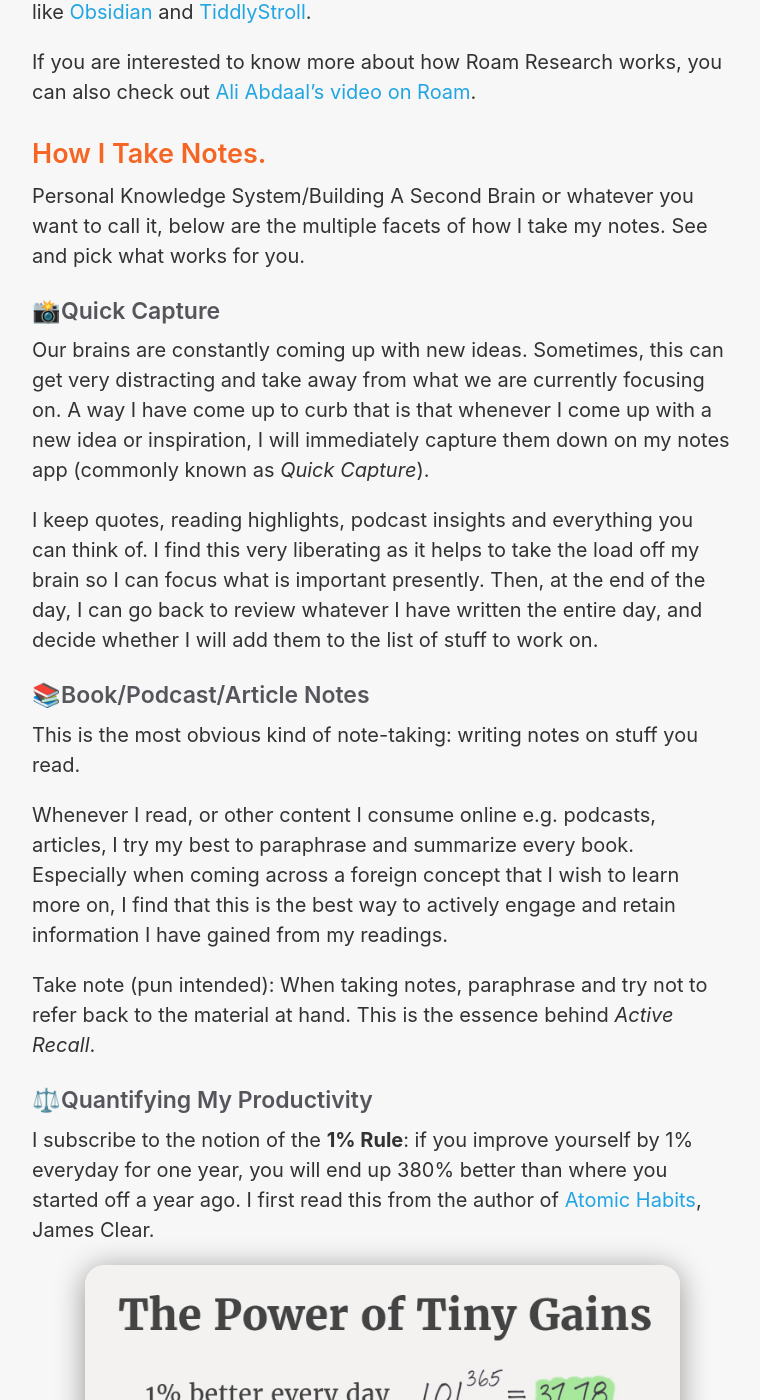
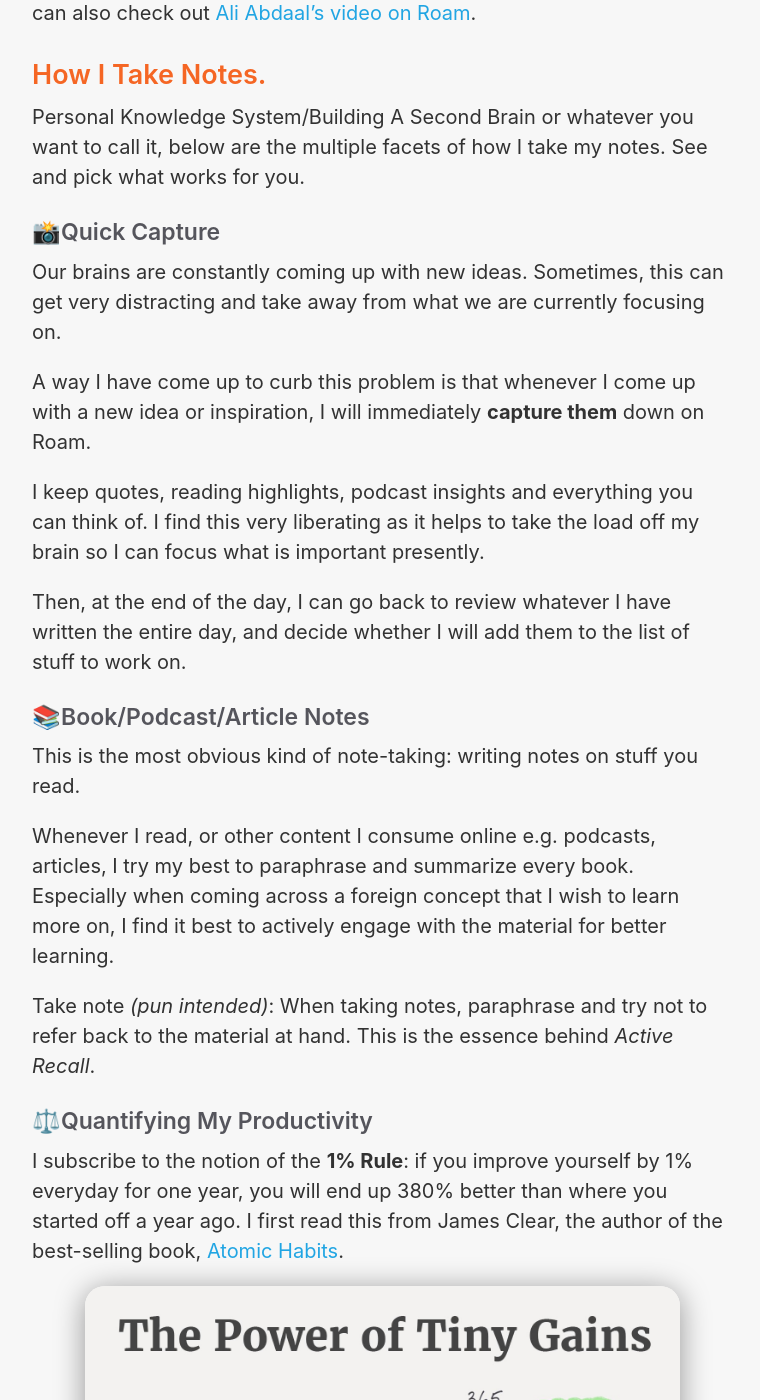
Before and after one commit to hiivan/hiivan.github.io, a Jekyll site: the page built from _posts/2020-07-29-a-beginners-guide-to-note-taking-for-your-life.md, in a window 1280 px wide and 1400 px high, scrolled down 5366 px. Shown: the whole window, without its empty margins (258-1018 px from the left). Built offline with Jekyll 4.4.1, drawn with Linux system fonts in a browser that asks for light colours; nearby versions of some CDN libraries; comment, search, counter and statistics services are not loaded; some of the changed text lies outside the part shown.

Commit message:
new post v1.2

```diff
--- a/_posts/2020-07-29-a-beginners-guide-to-note-taking-for-your-life.md
+++ b/_posts/2020-07-29-a-beginners-guide-to-note-taking-for-your-life.md
@@ -1,23 +1,23 @@
 ---
 layout: post
-title: A Beginner's Guide to Note-Taking for Your Life.
+title: A Beginner's Guide to Note-Taking (for your Life).
 date: 2020-07-29
 categories: Posts📌
 tags: [note-taking]
 last_modified_at:
 ---
 
-All my life, I face with the frustration of a short-term memory. I would easily forget things I have just read or learnt two minutes ago. Most of what I consume do not stay permanent in my memory. That is the fleetingness of life.
+Note-taking has become a huge part of my life. It has helped me retain information better, and ensures that I am constantly learning everyday.
 
-Today, note-taking is a huge part of my life. It has helped me retain information better, and ensures that I am constantly learning everyday. Twitter user [@visakanv](https://twitter.com/visakanv) beautifully describes journaling [though also highly applicable to note-taking in general] in this tweet:
+Twitter user [@visakanv](https://twitter.com/visakanv) beautifully describes journaling [though also highly applicable to note-taking in general] in this twitter thread:
 
 <blockquote class="twitter-tweet tw-align-center" data-conversation="none"><p lang="en" dir="ltr">So in a way journaling for yourself is a radical act! It’s an act of self-ownership, self-education. It’s about setting your own curriculum, defining your own worldview, deciding for yourself what is important. I don’t think this should be outsourced to others, but that’s my POV</p>&mdash; youtube.com/visakanv (❤️ if you subscribe!) (@visakanv) <a href="https://twitter.com/visakanv/status/1087436197410959361?ref_src=twsrc%5Etfw">January 21, 2019</a></blockquote> <script async src="https://platform.twitter.com/widgets.js" charset="utf-8"></script>
 
-I recommend you take a look at the entire [twitter thread](https://twitter.com/visakanv/status/1087427752498614272), to explain how powerful note-taking for your life can be.
-
 ## Why I Take Notes.
 
-Oftentimes, when people think of taking notes, they associate it to studying for an exam. But the fact is, we are constantly learning new things everyday. So if you are all about living life to the fullest and improving yourself as a person, then why would you not transfer this concept of note-taking to your own personal life?
+Oftentimes, when people think of taking notes, they associate it to *studying for an exam*.
+
+But the fact is, we are constantly learning new things everyday. So if you are all about living life to the fullest and improving yourself as a person, then why would you not transfer this concept of note-taking to your own personal life?
 
 One of the best thing *writing* things down can do for you is to __sharpen your thinking__. Sitting down and putting the work to synthesizing your thoughts can help to produce better quality ideas. If I find myself having an abstract thought in my head that it is hard to express in words, penning them down can help to solidify and refine the idea.
 
@@ -25,7 +25,9 @@
 
 ## Active Recall and Spaced Repetition
 
-When I was a student in junior college studying for 'A' Levels, the content we were learning were becoming more and more complex. So I started searching up study techniques to optimize my learning. I came across [Ali Abdaal's YouTube videos](https://youtu.be/ukLnPbIffxE) on _Active Recall_ and _Spaced Repetition_, and these techniques stuck with me till this day. These were legitimate, scientifically backed<sup id="fnref:1"><a href="#fn:1" class="footnote">1</a></sup> advice, in contrast to the plethora of "Top 101 Study Tips" listicles online that sounds good but doesn't work.
+When I was a student in junior college studying for 'A' Levels, the content we were learning were becoming more and more complex. So I started searching up study techniques to optimize my learning.
+
+I came across [Ali Abdaal's YouTube videos](https://youtu.be/ukLnPbIffxE) on _Active Recall_ and _Spaced Repetition_, and these techniques stuck with me till this day. These were legitimate, scientifically backed<sup id="fnref:1"><a href="#fn:1" class="footnote">1</a></sup> advice, in contrast to the plethora of "*Top 101 Study Tips*" listicles online that sounds good but doesn't work.
 
 (Spoiler alert: Active Recall trumps other study techniques like rereading, highlighting and blindly writing notes, in terms of examination performance.)
 
@@ -47,9 +49,9 @@
 
 > Without a little extra care to preserve these valuable resources, our precious knowledge remains siloed and scattered across dozens of different locations.
 
-Mind = Blown 🤯. This perpetual problem that has bothered my mind for ages, perfectly articulated right here.
+Mind = Blown 🤯. This perpetual problem that has always bothered my mind (but could never find the words for it) was perfectly articulated by this excerpt.
 
-The article then introduced a solution: [Building A Second Brain](https://www.buildingasecondbrain.com/). BASB is a methodology for "preserving your ideas, and turning them into reality".
+The article then introduced a solution: [Building A Second Brain](https://www.buildingasecondbrain.com/). BASB is a methodology for "preserving your ideas, and turning them into reality". The article explains it like this:
 
 >We are constantly generating ideas. Yet, without a little extra care to preserve these valuable resources, our precious knowledge remains siloed and scattered across dozens of different locations.
 >
@@ -57,57 +59,68 @@
 
 Information overload is a plague of today's society. Building a digital system where you can deposit all your thoughts and learnings there is quintessential for knowledge workers in this day and age.
 
-A similar concept would be having a [Personal Knowledge System](https://en.wikipedia.org/wiki/Personal_knowledge_management). PKM involves the bottom-up approach of “collecting information that a person uses to gather, classify, store, search, retrieve and share knowledge in their daily activities”<sup id="fnref:4"><a href="#fn:4" class="footnote">4</a></sup>.
+Another similar concept is the [Personal Knowledge System](https://en.wikipedia.org/wiki/Personal_knowledge_management). PKM involves the bottom-up approach of *collecting information that a person uses to gather, classify, store, search, retrieve and share knowledge in their daily activities*<sup id="fnref:4"><a href="#fn:4" class="footnote">4</a></sup>.
 
 ## Note-Taking App: Roam Research
 
-_(This segment talks about my favourite note-taking app, Roam Research. If you already have a good note-taking app that you use and don't wish to know more about Roam, you may [skip to the next segment] of the article.)_
+<i>(This segment talks about my favourite note-taking app, Roam Research. If you already have a good note-taking app you use and and wish to the next segment of the article, click <a href="#next_section">here</a>.)</i>
 
 In search for an appropriate medium for BASB, I discovered [Roam Research](https://roamresearch.com/). I have been using it ever since and have never looked back.
 
 <picture>
   <img src="/assets/roam-showcase.png" height="100%" width="100%" class="dark-mode-opacity">
   <figure>
-    <figcaption><b>Source:</b> <a href="https://roamresearch.com/">Roam Research</a> official site.</figcaption>
+    <figcaption><b>Source:</b> <a href="https://roamresearch.com/">Roam Research</a>'s official site.</figcaption>
   </figure>
 </picture>
-### What makes Roam different from the rest of the other note-taking apps?
+### What makes Roam different from the other note-taking apps?
 
-Note-taking apps typically function hierarchically. You create categories, and within each categories are sub-categories and within them contain notes. The problem with this is that we face the issue of deciding where to put these notes under, since they can belong to multiple categories.
+Note-taking apps typically function **hierarchically**.
 
-Roam Research is a note-taking application for networked thought. It seeks to make note-taking function more like how a brain processes information. Whenever you have an idea, your brain will create multiple associations to it. Thinking of linked concepts will help you recall that idea.
+You create categories, and within each categories are sub-categories and within them contain notes. The problem with this is that we face the issue of deciding where to put these notes under, since they can belong to multiple categories.
 
-Likewise, Roam seeks to associate notes with other notes via **bi-directional linking**, making it easier to connect your ideas. It becomes your second brain. Your notes do not just sit there idly like other note apps. Roam encourages serendipity and *Spaced Repetition* by letting you to continuously revisit past notes.
+Roam Research is a note-taking application for **networked thought**.
 
-For those tinkerers out there, you can even create your own custom CSS and JavaScript themes! (Shameless plug: check out my theme [CyanoRoam](https://github.com/hiivan/CyanoRoam) on Github.)
+It seeks to make note-taking function more like how a brain processes information. Whenever you have an idea, your brain will create multiple associations to it. Thinking of linked concepts will help you recall that idea.
+
+Likewise, Roam seeks to associate notes with other notes via *bi-directional linking*, making it easier to connect your ideas. It becomes your second brain. Your notes do not just sit there idly like other note apps. Roam encourages serendipity and *Spaced Repetition* by letting you to continuously revisit past notes.
+
+For those tinkerers out there, you can even create your own custom CSS and JavaScript themes! (Shameless plug: check out my theme [CyanoRoam](https://github.com/hiivan/CyanoRoam) on Github).
 
 ### Pricing
 
-The bummer is that after their 31-days free trial, they start with a whopping $15/month and $7.50/month for students afterwards. It is a really steep price. I was lucky enough to have been part of their beta program so my graph is free indefinitely 😁. If you are not willing to spend that much money on it, I recommend looking into other [Roam alternatives](https://nesslabs.com/roam-research-alternatives) like [Obsidian](https://obsidian.md/) and [TiddlyStroll](https://giffmex.org/experiments/stroll.experiment.html).
+The bummer is that after their 31-days free trial, they start with a whopping $15/month and $7.50/month for students afterwards. If you are not willing to spend that much money on it, I recommend looking into other [Roam alternatives](https://nesslabs.com/roam-research-alternatives) like [Obsidian](https://obsidian.md/) and [TiddlyStroll](https://giffmex.org/experiments/stroll.experiment.html).
+
+(I was lucky enough to have been part of their beta program so my graph is free indefinitely 😁.)
 
 If you are interested to know more about how Roam Research works, you can also check out [Ali Abdaal's video on Roam](https://www.youtube.com/watch?v=bpikCLhpIRY).
 
+<a id="next_section"></a>
 ## How I Take Notes.
 
 Personal Knowledge System/Building A Second Brain or whatever you want to call it, below are the multiple facets of how I take my notes. See and pick what works for you.
 
 ### 📸Quick Capture
 
-Our brains are constantly coming up with new ideas. Sometimes, this can get very distracting and take away from what we are currently focusing on. A way I have come up to curb that is that whenever I come up with a new idea or inspiration, I will immediately capture them down on my notes app (commonly known as _Quick Capture_).
+Our brains are constantly coming up with new ideas. Sometimes, this can get very distracting and take away from what we are currently focusing on.
 
-I keep quotes, reading highlights, podcast insights and everything you can think of. I find this very liberating as it helps to take the load off my brain so I can focus what is important presently. Then, at the end of the day, I can go back to review whatever I have written the entire day, and decide whether I will add them to the list of stuff to work on.
+A way I have come up to curb this problem is that whenever I come up with a new idea or inspiration, I will immediately **capture them** down on Roam.
+
+I keep quotes, reading highlights, podcast insights and everything you can think of. I find this very liberating as it helps to take the load off my brain so I can focus what is important presently.
+
+Then, at the end of the day, I can go back to review whatever I have written the entire day, and decide whether I will add them to the list of stuff to work on.
 
 ### 📚Book/Podcast/Article Notes
 
 This is the most obvious kind of note-taking: writing notes on stuff you read.
 
-Whenever I read, or other content I consume online e.g. podcasts, articles, I try my best to paraphrase and summarize every book. Especially when coming across a foreign concept that I wish to learn more on, I find that this is the best way to actively engage and retain information I have gained from my readings.
+Whenever I read, or other content I consume online e.g. podcasts, articles, I try my best to paraphrase and summarize every book. Especially when coming across a foreign concept that I wish to learn more on, I find it best to actively engage with the material for better learning.
 
-Take note (pun intended): When taking notes, paraphrase and try not to refer back to the material at hand. This is the essence behind _Active Recall_.
+Take note *(pun intended)*: When taking notes, paraphrase and try not to refer back to the material at hand. This is the essence behind _Active Recall_.
 
 ### ⚖️Quantifying My Productivity
 
-I subscribe to the notion of the **1% Rule**: if you improve yourself by 1% everyday for one year, you will end up 380% better than where you started off a year ago. I first read this from the author of [Atomic Habits](https://www.goodreads.com/book/show/40121378-atomic-habits), James Clear.
+I subscribe to the notion of the **1% Rule**: if you improve yourself by 1% everyday for one year, you will end up 380% better than where you started off a year ago. I first read this from James Clear, the author of the best-selling book, [Atomic Habits](https://www.goodreads.com/book/show/40121378-atomic-habits).
 
 <picture>
   <img src="/assets/marginal-gains.jpg" height="85%" width="85%" class="img dark-mode-opacity">
@@ -117,11 +130,13 @@
   </figure>
 </picture>
 
-Of course, in reality, the metric to quantify your productivity is little bit more unclear, and you might not exactly be 3.8x better. But the 1% Rule proves how powerful compound interest can be and how it can do wonders to your life.
+Of course, in reality, the metric to quantify your productivity is slightly more unclear, and you might not exactly be 3.8x better. But the 1% Rule proves how powerful compound interest can be and how it can do wonders to your life.
 
-I follow a simple system of quantifying my output to track my productivity. I have a section called <span class="green-button">⏳Timeline of My Life</span>, where I record down notable things that I have learnt or done today or when I achieved a certain milestone in my life.
+I follow a simple system of quantifying my output to track my productivity. I have a section called <span class="green-button">⏳Timeline of My Life</span>. In there, I record down the notable things that I have learnt or accomplished that day, or when I have reached a certain milestone in my life.
 
-This is especially useful if you wish to do weekly reviews on your personal development. Looking at all your past notes can give you a birds-eye view of what you have accomplished the entire week. By reviewing, you are also applying *Spaced Repetition* to your learning. On an unrelated note, occasionally looking back at the mini-achievements you have done can do wonders to your motivation and self-esteem :P.
+This is especially useful if you wish to do **weekly reviews** on your personal development.
+
+Looking at all your past notes can give you a birds-eye view of what you have accomplished the entire week. By reviewing, you are applying *Spaced Repetition* to your learning. Occasionally looking back at the mini-achievements you have done can also do wonders to your motivation and self-esteem :P.
 
 I am considering using a software tool like [Airtable](https://airtable.com/) in the future to relegate this mini-project to. Maybe one day, I will reach the level of [julian.digital](https://julian.digital/2020/02/23/my-quantified-self-setup/).
 
--- a/_sass/_type.scss
+++ b/_sass/_type.scss
@@ -38,6 +38,7 @@
 
 h3 {
   margin-top: 1.3rem;
+  margin-bottom: 0.5rem;
   font-size: 1.15rem;
 }
 
@@ -103,11 +104,11 @@
 
 blockquote {
   width: 100%;
-  padding:.25em 90px .25em 25px;
-  margin: 30px auto;
+  padding:.25em 25px .25em 20px;
+  margin: 25px auto;
   font-style: italic;
   position: relative;
-  opacity: .7;
+  opacity: .75;
   border-left: 3px solid #d4d4d4;
 
   @media (prefers-color-scheme: dark) {
```
Also changed, not shown: other parts of _posts/2020-07-29-a-beginners-guide-to-note-taking-for-your-life.md (+4 -2 lines), _layouts/page.html (+8 -6 lines), about.md (+1 -1 lines).
